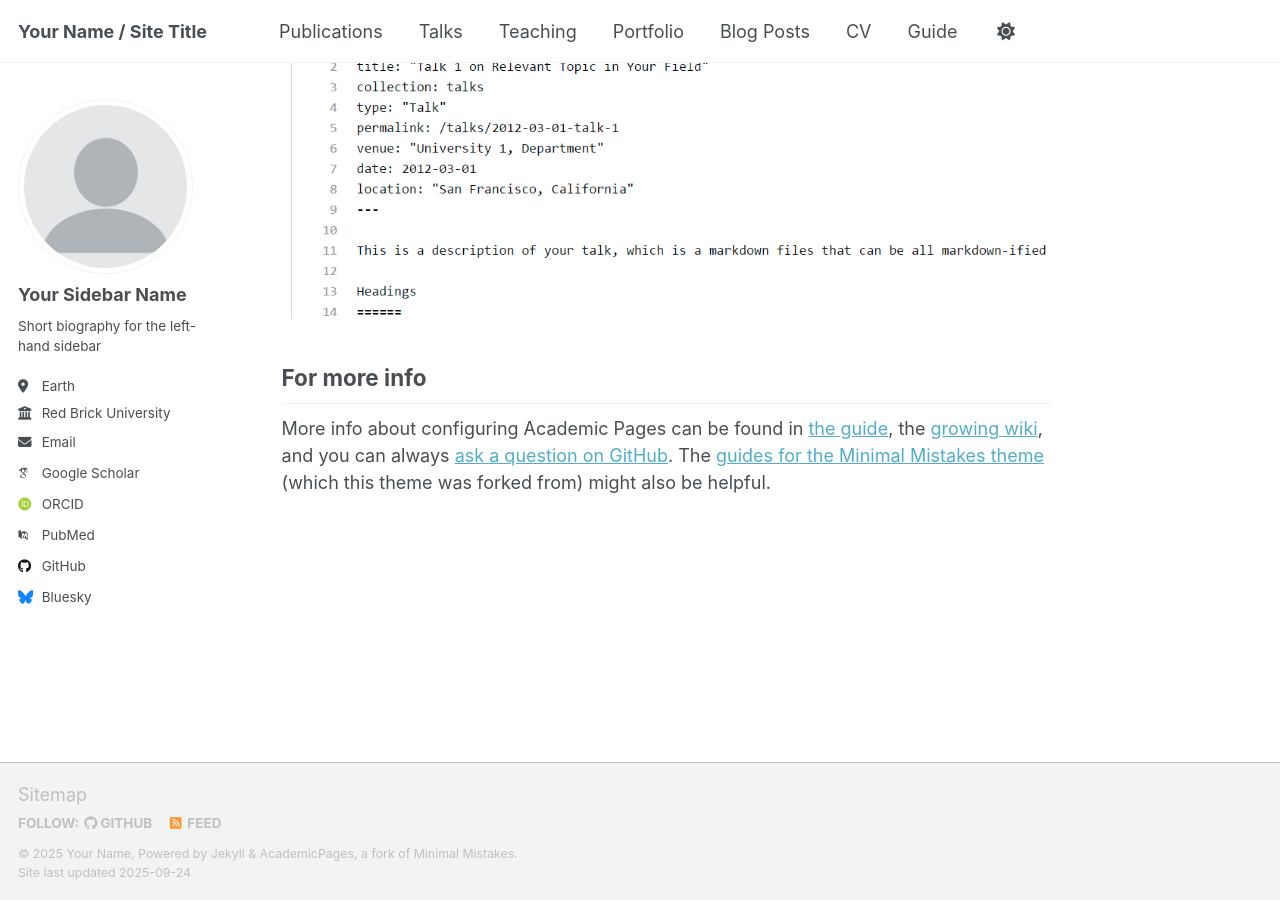
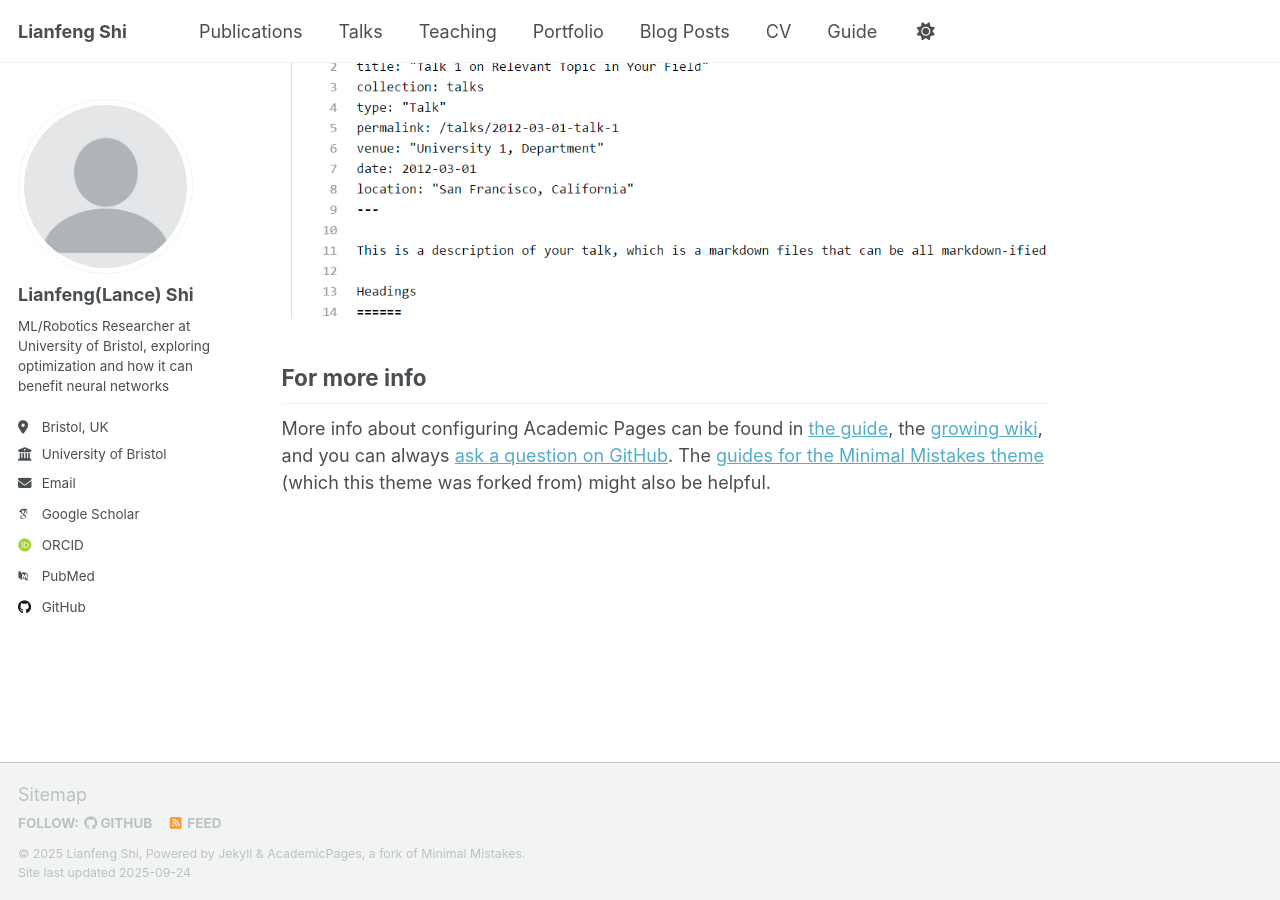
Before and after one commit to Lanceward/Lanceward.github.io, a Jekyll site: the page built from _pages/about.md, in a window 1280 px wide and 900 px high, scrolled down 2880 px. Built offline with Jekyll 4.4.1, drawn with Linux system fonts in a browser that asks for light colours; some web fonts are replaced; a script that is not in the unit is left out.

Commit message:
first commit

```diff
--- a/_config.yml
+++ b/_config.yml
@@ -9,14 +9,14 @@
 # Basic Site Settings
 locale                   : "en-US"
 site_theme               : "default" # Currently available options are "default", "air"
-title                    : "Your Name / Site Title"
+title                    : "Lianfeng Shi"
 title_separator          : "-"
-name                     : &name "Your Name"
-description              : &description "Your Name's academic portfolio"   # Update this with a general description of your site, this is the default if not overridden by a page
-url                      : https://academicpages.github.io # The base hostname & protocol for your site e.g. "https://[your GitHub username].github.io",
+name                     : &name "Lianfeng Shi"
+description              : &description "MSc Robotics at University of Bristol"   # Update this with a general description of your site, this is the default if not overridden by a page
+url                      : https://lanceward.github.io # The base hostname & protocol for your site e.g. "https://[your GitHub username].github.io",
                                                            # or if you already have some other page hosted on Github then use "https://[your GitHub username].github.io/[Your Repo Name]"
 baseurl                  : "" # the subpath of your site, e.g. "/blog"
-repository               : "academicpages/academicpages.github.io"
+repository               : "lanceward.github.io"
 
 # Site Author - The following control what appear as part of the author content on the side bar.
 #               If a field is blank the icon and link will not appear, otherwise it will be shown.
@@ -24,18 +24,18 @@ repository               : "academicpages/academicpages.github.io"
 author:
   # Biographic information
   avatar           : "profile.png"
-  name             : "Your Sidebar Name"
+  name             : "Lianfeng(Lance) Shi"
   pronouns         : # example: "she/her"
-  bio              : "Short biography for the left-hand sidebar"
-  location         : "Earth"
-  employer         : "Red Brick University"
+  bio              : "ML/Robotics Researcher at University of Bristol, exploring optimization and how it can benefit neural networks"
+  location         : "Bristol, UK"
+  employer         : "University of Bristol"
   uri              : # URL
-  email            : "none@example.org"
+  email            : "lianfengshi@outlook.com"
 
   # Academic websites
   academia         : # URL
   arxiv            : # URL - Update with the correct link to your profile
-  googlescholar    : "https://scholar.google.com/citations?user=PS_CX0AAAAAJ"
+  googlescholar    : "https://scholar.google.com/citations?hl=en&user=le6Pp0UAAAAJ"
   inspire-hep      : # URL
   impactstory      : # URL
   orcid            : "http://orcid.org/yourorcidurl"
@@ -48,13 +48,13 @@ author:
   bitbucket        : # Username - Update with your username on the site
   codepen          : # Username
   dribbble         : # Username
-  github           : "academicpages"
+  github           : "Lanceward"
   kaggle           : # Username
   stackoverflow    : # User number or user number and name (i.e., use "1" or "1/jeff-atwood")
 
   # Social media
   artstation       : # Username
-  bluesky          : "bsky.app" # Replace this with you Bluesky username
+  bluesky          : # Replace this with you Bluesky username
   facebook         : # Username
   flickr           : # Username
   foursquare       : # Username
```
Also changed, not shown: files/profile.png (added).
